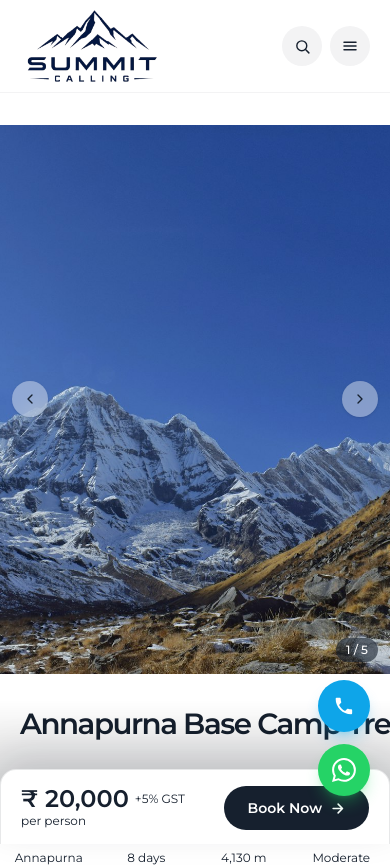
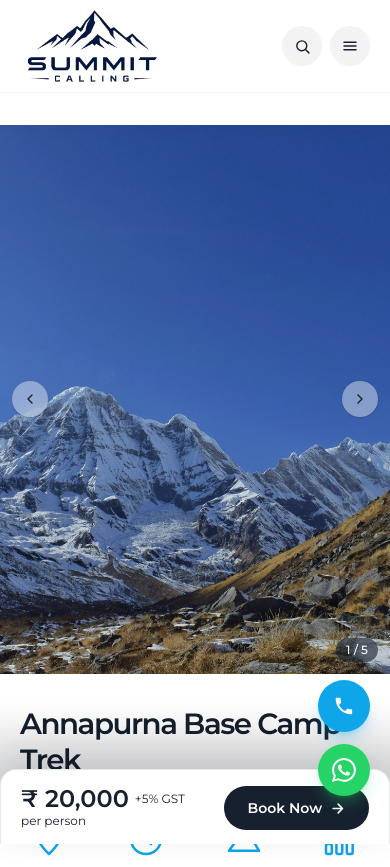
Before and after one commit to summitcalling/Website-, a Next.js app: page /treks/annapurna-base-camp-trek in a window 390 px wide. Shown: the top 867 px of the page. Built offline with nearby package versions, Linux system fonts and the light colour scheme.

Commit message:
Use same title size for all treks, allow wrapping to two lines for longer names

```diff
--- a/src/app/treks/[slug]/page.js
+++ b/src/app/treks/[slug]/page.js
@@ -61,9 +61,6 @@ export default async function TrekDetailPage({ params }) {
     pkg.name.toLowerCase().includes("without")
   );
 
-  const LONGEST_TREK_NAME_LENGTH = Math.max(...treks.map((t) => t.name.length));
-  const titleVw = Math.min(7.5, 4.5 * (LONGEST_TREK_NAME_LENGTH / trek.name.length)).toFixed(2);
-
   const navItems = [
     { id: "overview", label: "Overview" },
     { id: "itinerary", label: "Itinerary" },
@@ -117,10 +114,7 @@ export default async function TrekDetailPage({ params }) {
         <div className={`${CONTAINER} pb-6 sm:pb-12`}>
           <TrekGallery gallery={gallery} name={trek.name} />
 
-          <h1
-            style={{ fontSize: `${titleVw}vw` }}
-            className="mt-8 whitespace-nowrap font-semibold leading-tight tracking-tighter text-ink sm:whitespace-normal sm:!text-4xl sm:tracking-normal md:!text-[42px]"
-          >
+          <h1 className="mt-8 text-[7.5vw] font-semibold leading-tight tracking-tighter text-ink sm:text-4xl sm:tracking-normal md:text-[42px]">
             {trek.name}
           </h1>
 
```
